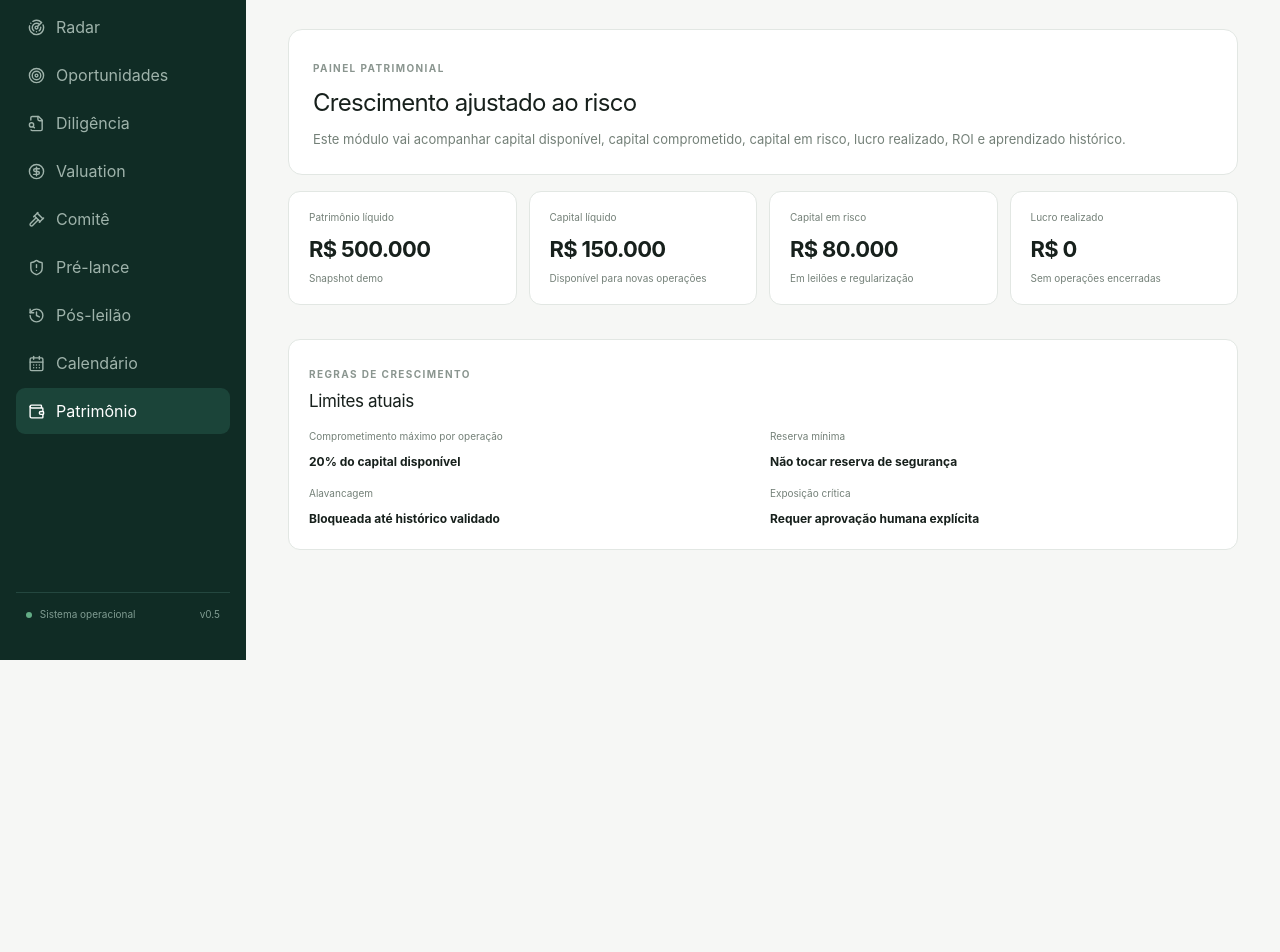
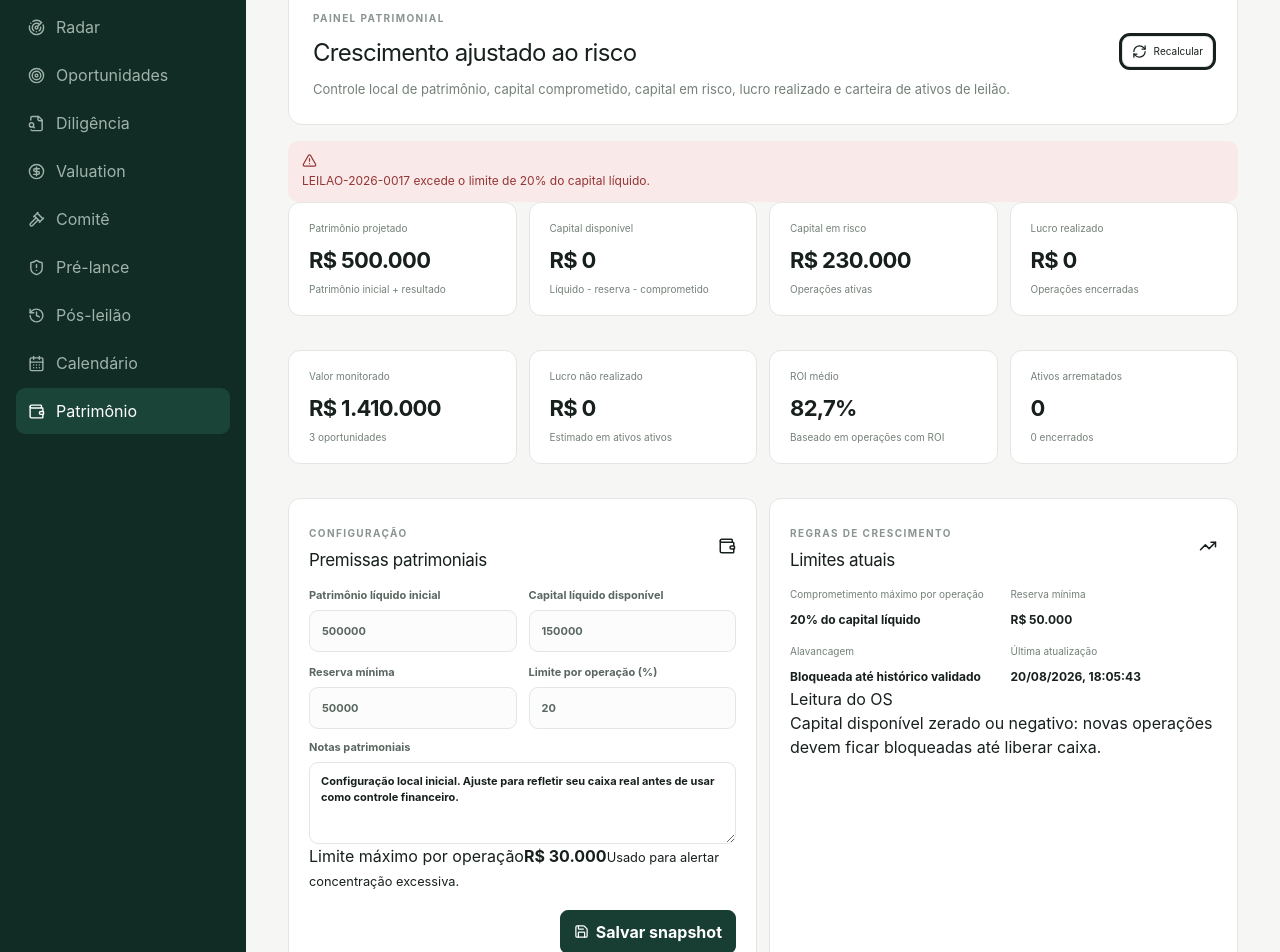
Before and after one commit to agendanutrijulianamoreira-droid/Leiloes, a Next.js app: page /portfolio in a window 1280 px wide. Shown: the part 140-1092 px from the top of the page. Before the commit the page ends 800 px from the top, so only its background shows below. Built offline with nearby package versions, Linux system fonts and the light colour scheme.

Commit message:
Implement local-first portfolio dashboard

```diff
--- a/app/portfolio/page.tsx
+++ b/app/portfolio/page.tsx
@@ -1,28 +1,140 @@
+'use client'
+
+import { useEffect, useMemo, useState } from 'react'
+import { AlertTriangle, RefreshCw, Save, TrendingUp, Wallet } from 'lucide-react'
 import { MetricCard } from '@/components/metric-card'
 import { OSShell } from '@/components/os-shell'
-import { money } from '@/lib/format'
+import { money, percent, statusLabel } from '@/lib/format'
+import { buildPortfolioSnapshot, loadPortfolioSettings, savePortfolioSettings, type PortfolioSettings, type PortfolioSnapshot } from '@/lib/local-portfolio'
+
+function toInputDate(value: string) {
+  return new Date(value).toLocaleString('pt-BR')
+}
 
 export default function PortfolioPage() {
+  const [settings, setSettings] = useState<PortfolioSettings>(() => ({
+    startingNetWorth: 500000,
+    liquidCapital: 150000,
+    reserveCapital: 50000,
+    maxAllocationPerDealPct: 20,
+    notes: '',
+    updatedAt: new Date().toISOString(),
+  }))
+  const [snapshot, setSnapshot] = useState<PortfolioSnapshot | null>(null)
+  const [message, setMessage] = useState('')
+
+  useEffect(() => {
+    const loaded = loadPortfolioSettings()
+    setSettings(loaded)
+    setSnapshot(buildPortfolioSnapshot(loaded))
+  }, [])
+
+  const maxPerDeal = useMemo(() => settings.liquidCapital * (settings.maxAllocationPerDealPct / 100), [settings.liquidCapital, settings.maxAllocationPerDealPct])
+
+  function updateNumber(field: keyof Pick<PortfolioSettings, 'startingNetWorth' | 'liquidCapital' | 'reserveCapital' | 'maxAllocationPerDealPct'>) {
+    return (event: React.ChangeEvent<HTMLInputElement>) => {
+      const value = Number(event.target.value)
+      setSettings((current) => ({ ...current, [field]: Number.isFinite(value) ? value : 0 }))
+    }
+  }
+
+  function saveSettings() {
+    const saved = savePortfolioSettings({
+      startingNetWorth: settings.startingNetWorth,
+      liquidCapital: settings.liquidCapital,
+      reserveCapital: settings.reserveCapital,
+      maxAllocationPerDealPct: settings.maxAllocationPerDealPct,
+      notes: settings.notes,
+    })
+    setSettings(saved)
+    setSnapshot(buildPortfolioSnapshot(saved))
+    setMessage('Snapshot patrimonial atualizado localmente.')
+  }
+
+  function refreshSnapshot() {
+    setSnapshot(buildPortfolioSnapshot(settings))
+    setMessage('Indicadores recalculados a partir das oportunidades e pós-leilões locais.')
+  }
+
+  if (!snapshot) {
+    return <OSShell title="Patrimônio" eyebrow="WEALTH ENGINE"><section className="panel"><p className="panelCopy">Carregando painel patrimonial...</p></section></OSShell>
+  }
+
   return (
     <OSShell title="Patrimônio" eyebrow="WEALTH ENGINE">
-      <section className="sectionIntro">
-        <span className="eyebrow">PAINEL PATRIMONIAL</span>
-        <h2>Crescimento ajustado ao risco</h2>
-        <p>Este módulo vai acompanhar capital disponível, capital comprometido, capital em risco, lucro realizado, ROI e aprendizado histórico.</p>
+      <section className="sectionIntro actionIntro">
+        <div>
+          <span className="eyebrow">PAINEL PATRIMONIAL</span>
+          <h2>Crescimento ajustado ao risco</h2>
+          <p>Controle local de patrimônio, capital comprometido, capital em risco, lucro realizado e carteira de ativos de leilão.</p>
+        </div>
+        <button className="outline" onClick={refreshSnapshot}><RefreshCw size={15} /> Recalcular</button>
       </section>
+
+      {snapshot.concentrationWarning && <div className="formAlert error portfolioAlert"><AlertTriangle size={15} /> <span>{snapshot.concentrationWarning}</span></div>}
+      {message && <div className="formAlert success portfolioAlert"><span>{message}</span></div>}
+
       <div className="metrics">
-        <MetricCard label="Patrimônio líquido" value={money(500000)} note="Snapshot demo" />
-        <MetricCard label="Capital líquido" value={money(150000)} note="Disponível para novas operações" />
-        <MetricCard label="Capital em risco" value={money(80000)} note="Em leilões e regularização" />
-        <MetricCard label="Lucro realizado" value={money(0)} note="Sem operações encerradas" />
+        <MetricCard label="Patrimônio projetado" value={money(snapshot.projectedNetWorth)} note="Patrimônio inicial + resultado" />
+        <MetricCard label="Capital disponível" value={money(snapshot.availableToDeploy)} note="Líquido - reserva - comprometido" />
+        <MetricCard label="Capital em risco" value={money(snapshot.capitalAtRisk)} note="Operações ativas" />
+        <MetricCard label="Lucro realizado" value={money(snapshot.realizedProfit)} note="Operações encerradas" />
       </div>
+
+      <div className="metrics portfolioMetrics">
+        <MetricCard label="Valor monitorado" value={money(snapshot.monitoredValue)} note={`${snapshot.opportunities.length} oportunidades`} />
+        <MetricCard label="Lucro não realizado" value={money(snapshot.unrealizedProfit)} note="Estimado em ativos ativos" />
+        <MetricCard label="ROI médio" value={percent(snapshot.averageRoiPct)} note="Baseado em operações com ROI" />
+        <MetricCard label="Ativos arrematados" value={String(snapshot.wonDeals)} note={`${snapshot.closedDeals} encerrados`} />
+      </div>
+
+      <div className="detailGrid">
+        <section className="panel">
+          <div className="panelHead"><div><span className="eyebrow">CONFIGURAÇÃO</span><h3>Premissas patrimoniais</h3></div><Wallet size={18} /></div>
+          <div className="formGrid twoColumns portfolioForm">
+            <label>Patrimônio líquido inicial<input type="number" value={settings.startingNetWorth} onChange={updateNumber('startingNetWorth')} /></label>
+            <label>Capital líquido disponível<input type="number" value={settings.liquidCapital} onChange={updateNumber('liquidCapital')} /></label>
+            <label>Reserva mínima<input type="number" value={settings.reserveCapital} onChange={updateNumber('reserveCapital')} /></label>
+            <label>Limite por operação (%)<input type="number" value={settings.maxAllocationPerDealPct} onChange={updateNumber('maxAllocationPerDealPct')} /></label>
+          </div>
+          <label className="textAreaLabel">Notas patrimoniais<textarea value={settings.notes} onChange={(event) => setSettings((current) => ({ ...current, notes: event.target.value }))} /></label>
+          <div className="portfolioRuleBox">
+            <span>Limite máximo por operação</span>
+            <strong>{money(maxPerDeal)}</strong>
+            <small>Usado para alertar concentração excessiva.</small>
+          </div>
+          <div className="modalActions"><button className="primary" onClick={saveSettings}><Save size={15} /> Salvar snapshot</button></div>
+        </section>
+
+        <section className="panel">
+          <div className="panelHead"><div><span className="eyebrow">REGRAS DE CRESCIMENTO</span><h3>Limites atuais</h3></div><TrendingUp size={18} /></div>
+          <div className="facts">
+            <div><span>Comprometimento máximo por operação</span><strong>{settings.maxAllocationPerDealPct}% do capital líquido</strong></div>
+            <div><span>Reserva mínima</span><strong>{money(settings.reserveCapital)}</strong></div>
+            <div><span>Alavancagem</span><strong>Bloqueada até histórico validado</strong></div>
+            <div><span>Última atualização</span><strong>{toInputDate(settings.updatedAt)}</strong></div>
+          </div>
+          <div className="portfolioThesis">
+            <span>Leitura do OS</span>
+            <p>{snapshot.availableToDeploy <= 0 ? 'Capital disponível zerado ou negativo: novas operações devem ficar bloqueadas até liberar caixa.' : 'Há capital disponível, mas cada operação deve respeitar o limite por deal e as travas do comitê.'}</p>
+          </div>
+        </section>
+      </div>
+
       <section className="panel">
-        <div className="panelHead"><div><span className="eyebrow">REGRAS DE CRESCIMENTO</span><h3>Limites atuais</h3></div></div>
-        <div className="facts">
-          <div><span>Comprometimento máximo por operação</span><strong>20% do capital disponível</strong></div>
-          <div><span>Reserva mínima</span><strong>Não tocar reserva de segurança</strong></div>
-          <div><span>Alavancagem</span><strong>Bloqueada até histórico validado</strong></div>
-          <div><span>Exposição crítica</span><strong>Requer aprovação humana explícita</strong></div>
+        <div className="panelHead"><div><span className="eyebrow">CARTEIRA</span><h3>Oportunidades e ativos</h3></div></div>
+        <div className="portfolioTable">
+          <div className="portfolioRow portfolioHead"><span>Deal</span><span>Status</span><span>Capital em risco</span><span>Valor estimado</span><span>Lucro</span><span>ROI</span></div>
+          {snapshot.assets.map((asset) => (
+            <div className="portfolioRow" key={asset.dealId}>
+              <span><strong>{asset.dealId}</strong><small>{asset.title}</small></span>
+              <span><b>{statusLabel[asset.status]}</b><small>{asset.decision}</small></span>
+              <span>{money(asset.capitalAtRisk)}</span>
+              <span>{money(asset.estimatedValue)}</span>
+              <span>{money(asset.realizedProfit || asset.unrealizedProfit)}</span>
+              <span>{percent(asset.roiPct)}</span>
+            </div>
+          ))}
         </div>
       </section>
     </OSShell>
```
